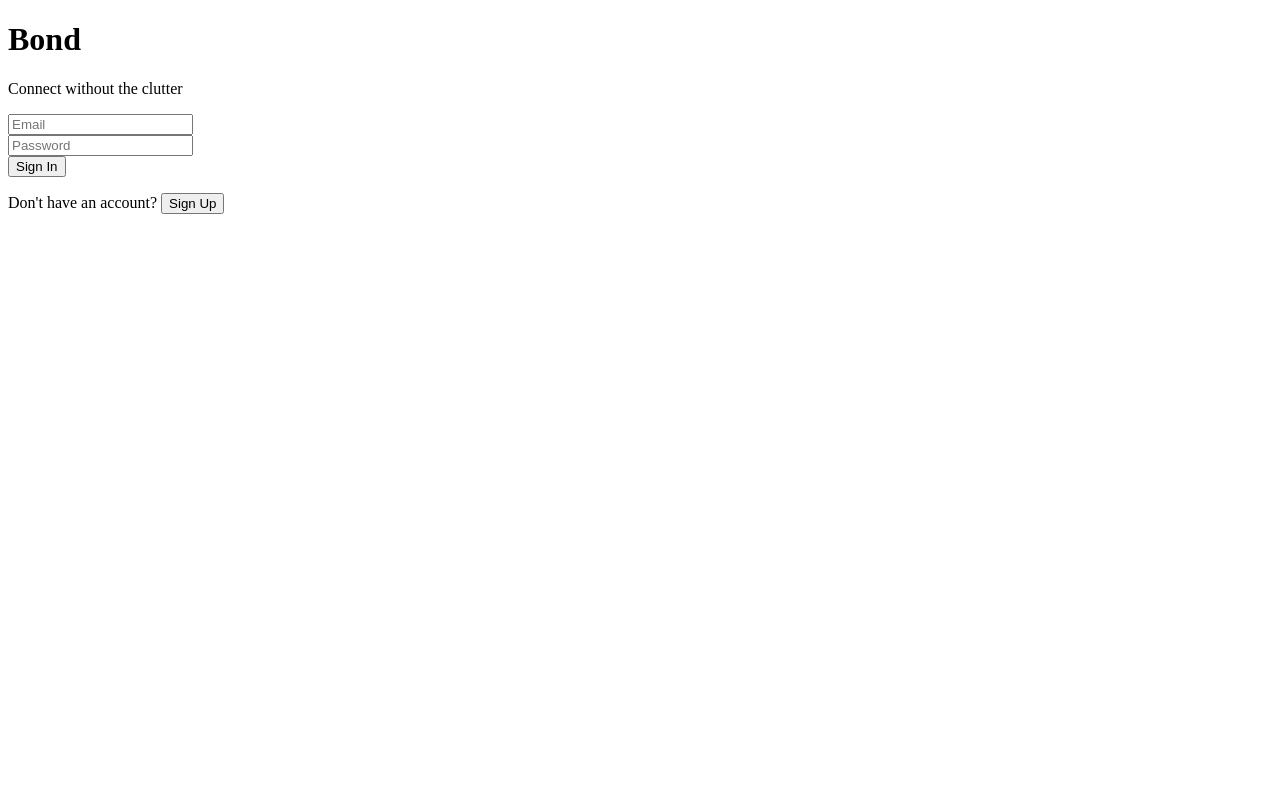
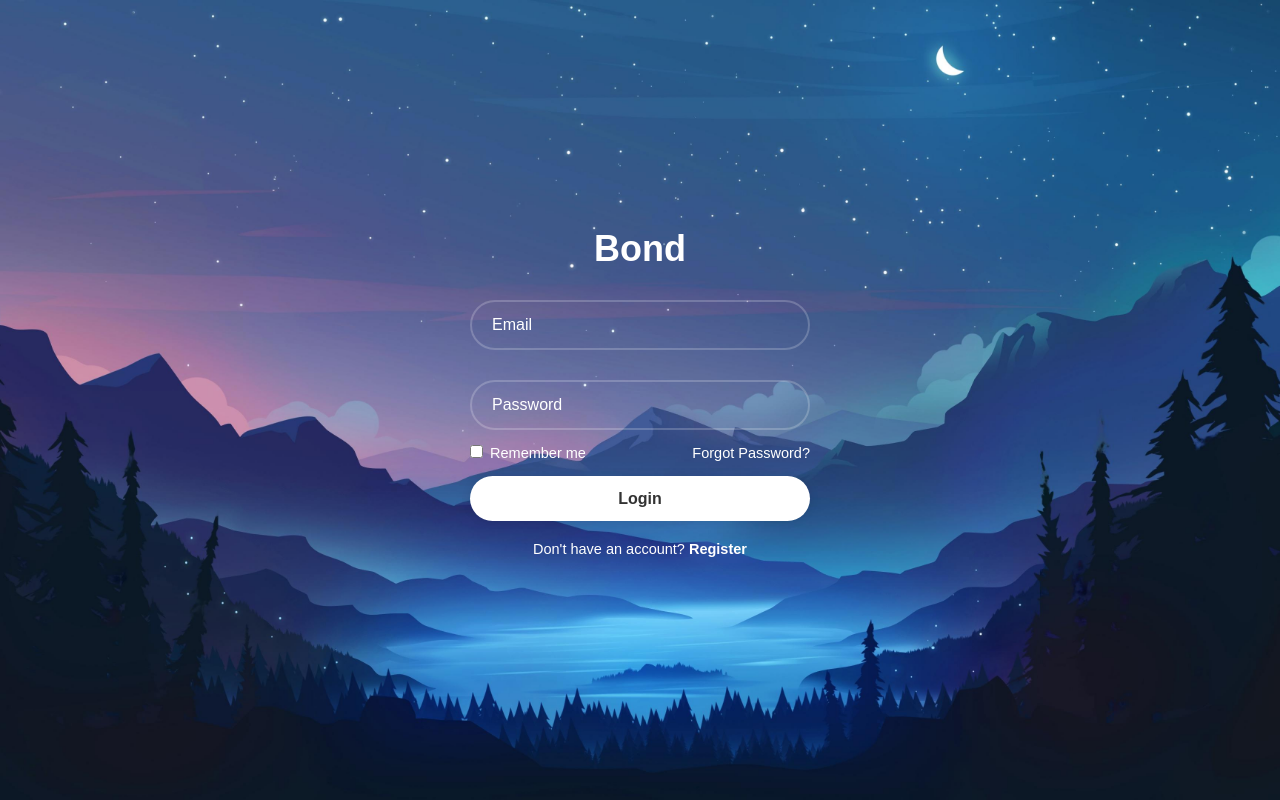
Before and after one commit to jonbobo/Bond, a React (Create React App) app in the folder bond/: page /login in a window 1280 px wide. Built offline with nearby package versions, Linux system fonts and the light colour scheme; no server answers.

Commit message:
added styling for login page

```diff
--- /dev/null
+++ b/bond/src/components/auth/LoginForm.css
@@ -0,0 +1,130 @@
+/* LoginForm.css - Exact match to your auth.css but scoped */
+
+* {
+    margin: 0;
+    padding: 0;
+    box-sizing: border-box;
+    font-family: "Poppins", sans-serif;
+}
+
+/* Scoped background wrapper instead of body */
+.login-page-wrapper {
+    display: flex;
+    justify-content: center;
+    align-items: center;
+    min-height: 100vh;
+    background: url('darker.jpeg') no-repeat;
+    background-size: cover;
+    background-position: center;
+}
+
+.login-container {
+    background: transparent;
+    color: #fff;
+    width: 420px;
+    border-radius: 10px;
+    padding: 30px 40px;
+}
+
+.login-container #login-page,
+.login-container #signup-page {
+    font-size: 36px;
+    text-align: center;
+}
+
+.login-container .input-box {
+    position: relative;
+    width: 100%;
+    height: 50px;
+    margin: 30px 0;
+}
+
+.input-box input {
+    width: 100%;
+    height: 100%;
+    background: transparent;
+    border: none;
+    outline: none;
+    border: 2px solid rgba(255, 255, 255, .2);
+    border-radius: 40px;
+    font-size: 16px;
+    color: #fff;
+    padding: 20px 45px 20px 20px;
+}
+
+.input-box input::placeholder {
+    color: #fff;
+}
+
+.input-box i {
+    position: absolute;
+    right: 20px;
+    top: 50%;
+    transform: translateY(-50%);
+    font-size: 20px;
+}
+
+.login-container .remember-forgot {
+    display: flex;
+    justify-content: space-between;
+    font-size: 14.5px;
+    margin: -15px 0 15px;
+}
+
+.remember-forgot label input {
+    accent-color: #fff;
+    margin-right: 3px;
+}
+
+.remember-forgot a {
+    color: #fff;
+    text-decoration: none;
+}
+
+.remember-forgot a:hover {
+    text-decoration: underline;
+}
+
+.login-container .btn {
+    width: 100%;
+    height: 45px;
+    background: #fff;
+    border: none;
+    outline: none;
+    border-radius: 40px;
+    box-shadow: 0 0 10px rgba(0, 0, 0, .1);
+    cursor: pointer;
+    font-size: 16px;
+    color: #333;
+    font-weight: 600;
+}
+
+.login-container .register-link {
+    font-size: 14.5px;
+    text-align: center;
+    margin: 20px 0 15px;
+}
+
+.register-link p a,
+.register-link .link-button {
+    color: #fff;
+    text-decoration: none;
+    font-weight: 600;
+    background: none;
+    border: none;
+    cursor: pointer;
+    font-family: inherit;
+    font-size: inherit;
+    padding: 0;
+}
+
+.register-link p a:hover,
+.register-link .link-button:hover {
+    text-decoration: underline;
+}
+
+/* Additional styles from your auth.css */
+.login-container #forgot-password {
+    font-size: 32px;
+    text-align: center;
+}
--- a/bond/src/components/auth/LoginForm.jsx
+++ b/bond/src/components/auth/LoginForm.jsx
@@ -1,6 +1,7 @@
 import React, { useState } from 'react';
 import { signInWithEmailAndPassword, createUserWithEmailAndPassword } from 'firebase/auth';
 import { auth } from '../services/firebase';
+import './LoginForm.css'; // Import your custom CSS
 
 const LoginForm = () => {
     const [isLogin, setIsLogin] = useState(true);
@@ -39,13 +40,14 @@ const LoginForm = () => {
     };
 
     return (
+        <div className="login-page-wrapper">
             <div className="login-container">
-            <div className="login-card">
-                <h1 className="app-title">Bond</h1>
-                <p className="app-subtitle">Connect without the clutter</p>
+                <form onSubmit={handleSubmit}>
+                    <h1 id={isLogin ? "login-page" : "signup-page"}>
+                        {isLogin ? 'Bond' : 'Join Bond'}
+                    </h1>
 
-                <form onSubmit={handleSubmit} className="login-form">
-                    <div className="form-group">
+                    <div className="input-box">
                         <input
                             type="email"
                             placeholder="Email"
@@ -54,10 +56,11 @@ const LoginForm = () => {
                             required
                             disabled={loading}
                         />
+                        <i className="bx bxs-user"></i>
                     </div>
 
                     {!isLogin && (
-                        <div className="form-group">
+                        <div className="input-box">
                             <input
                                 type="text"
                                 placeholder="Username"
@@ -66,10 +69,11 @@ const LoginForm = () => {
                                 required
                                 disabled={loading}
                             />
+                            <i className="bx bxs-user"></i>
                         </div>
                     )}
 
-                    <div className="form-group">
+                    <div className="input-box">
                         <input
                             type="password"
                             placeholder="Password"
@@ -79,19 +83,42 @@ const LoginForm = () => {
                             minLength="6"
                             disabled={loading}
                         />
+                        <i className="bx bxs-lock-alt"></i>
                     </div>
 
-                    {error && <div className="error-message">{error}</div>}
+                    {isLogin && (
+                        <div className="remember-forgot">
+                            <label>
+                                <input type="checkbox" /> Remember me
+                            </label>
+                            <a href="#forgot">Forgot Password?</a>
+                        </div>
+                    )}
 
-                    <button type="submit" disabled={loading} className="submit-btn">
-                        {loading ? 'Loading...' : (isLogin ? 'Sign In' : 'Sign Up')}
+                    {error && (
+                        <div style={{
+                            color: '#ff6b6b',
+                            textAlign: 'center',
+                            margin: '15px 0',
+                            background: 'rgba(255, 107, 107, 0.1)',
+                            padding: '10px',
+                            borderRadius: '5px',
+                            border: '1px solid rgba(255, 107, 107, 0.3)'
+                        }}>
+                            {error}
+                        </div>
+                    )}
+
+                    <button type="submit" disabled={loading} className="btn">
+                        {loading ? 'Loading...' : (isLogin ? 'Login' : 'Sign Up')}
                     </button>
-                </form>
 
-                <p className="toggle-text">
+                    <div className="register-link">
+                        <p>
                             {isLogin ? "Don't have an account? " : "Already have an account? "}
                             <button
                                 type="button"
+                                className="link-button"
                                 onClick={() => {
                                     setIsLogin(!isLogin);
                                     setError('');
@@ -99,12 +126,12 @@ const LoginForm = () => {
                                     setPassword('');
                                     setUsername('');
                                 }}
-                        className="toggle-btn"
-                        disabled={loading}
                             >
-                        {isLogin ? 'Sign Up' : 'Sign In'}
+                                {isLogin ? 'Register' : 'Login'}
                             </button>
                         </p>
+                    </div>
+                </form>
             </div>
         </div>
     );
```
Also changed, not shown: bond/src/components/auth/darker.jpeg (added). Lines whose indentation alone changed are shown as unchanged.
